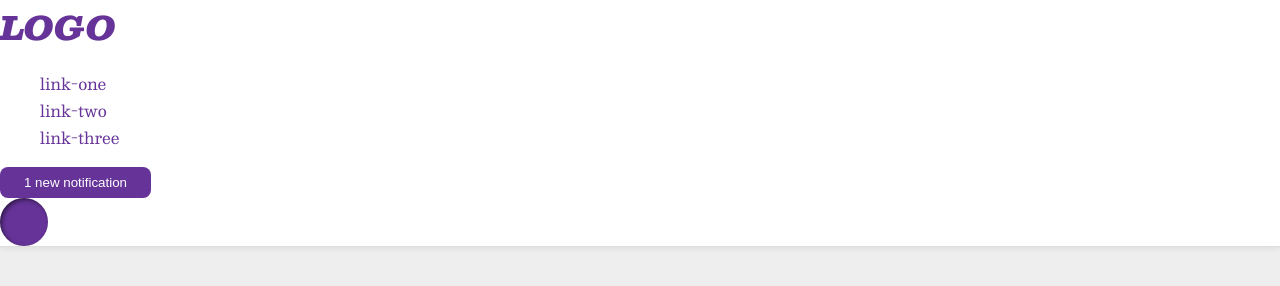
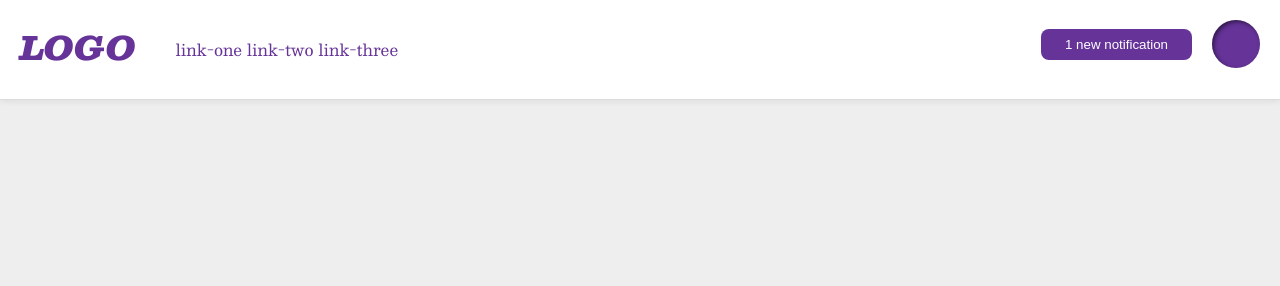
Before and after one commit to Tortuga465/odin-excersise, a plain HTML site: page flex/03-flex-header-2/index.html in a window 1280 px wide. Drawn offline with nearby package versions, Linux system fonts and the light colour scheme.

Commit message:
Finished another assignment if flex. i needed to do it somewhat different, still, I came up with soulution that worked

```diff
--- a/flex/03-flex-header-2/index.html
+++ b/flex/03-flex-header-2/index.html
@@ -1,5 +1,6 @@
 <!DOCTYPE html>
 <html lang="en">
+
 <head>
   <meta charset="UTF-8">
   <meta http-equiv="X-UA-Compatible" content="IE=edge">
@@ -7,8 +8,10 @@
   <title>Flex Header 2</title>
   <link rel="stylesheet" href="style.css">
 </head>
+
 <body>
   <div class="header">
+    <div class="left">
       <div class="logo">
         LOGO
       </div>
@@ -17,10 +20,14 @@
         <li><a href="google.com">link-two</a></li>
         <li><a href="google.com">link-three</a></li>
       </ul>
+    </div>
+    <div class="right">
       <button class="notifications">
         1 new notification
       </button>
       <div class="profile-image"></div>
     </div>
+  </div>
 </body>
+
 </html>
--- a/flex/03-flex-header-2/style.css
+++ b/flex/03-flex-header-2/style.css
@@ -12,6 +12,8 @@ body {
   background: white;
   border-bottom: 1px solid #ddd;
   box-shadow: 0 0 8px rgba(0,0,0,.1);
+  padding: 20px;
+  justify-content: space-between;
 }
 
 .profile-image {
@@ -27,6 +29,8 @@ body {
   font-size: 32px;
   font-weight: 900;
   font-style: italic;
+
+
 }
 
 button {
@@ -43,6 +47,19 @@ a {
   color: rebeccapurple;
 }
 
-ul {
+ul li{
   list-style-type: none;
+  display: inline;
 }
+.left{
+  display: flex;
+  display: inline-flex;
+}
+.right{
+  display: flex;
+  display: inline-flex;
+  align-items: flex-end;
+  float: right;
+  align-items: center;
+  gap: 20px;
+}
```
Lines whose indentation alone changed are shown as unchanged.
